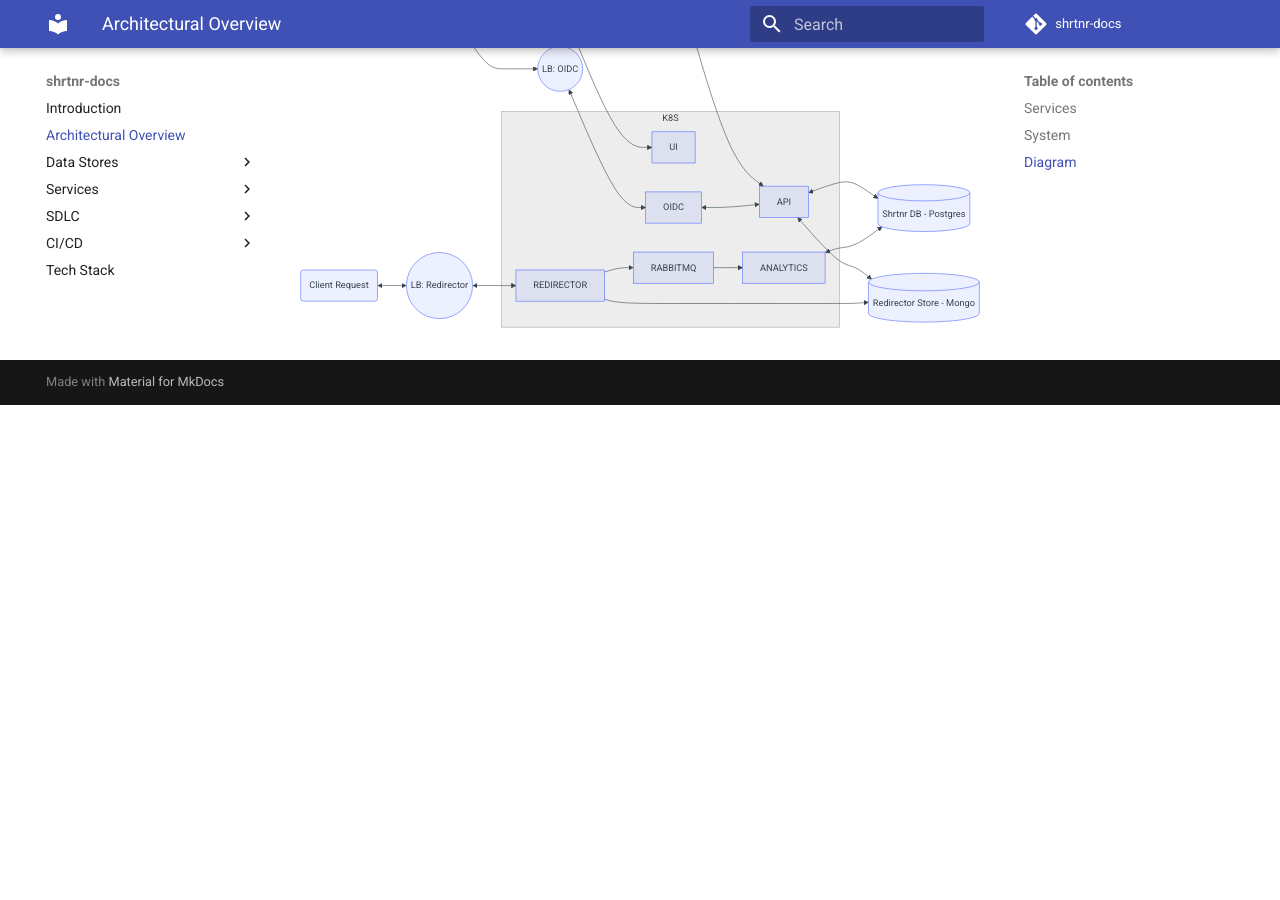
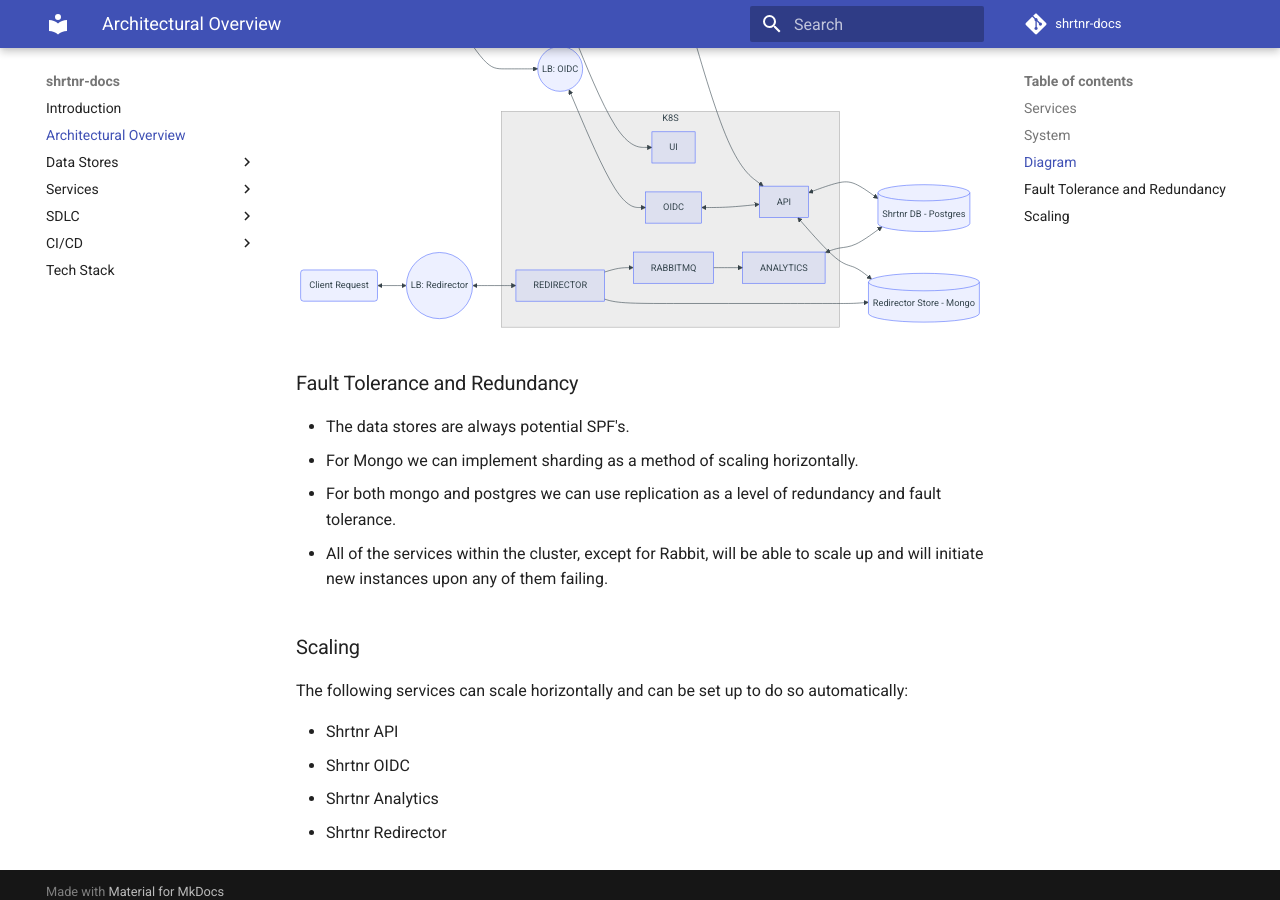
Before and after one commit to terrance00/shrtnr-docs, an MkDocs documentation site: the page built from docs_src/architectural-overview.md, in a window 1280 px wide and 900 px high, scrolled down 845 px. Built offline with MkDocs 1.6.1 and Material for MkDocs 9.7.7, drawn with Linux system fonts in a browser that asks for light colours; comment, search, counter and statistics services are not loaded; before the commit the page ends 1250 px from its top, so only the background shows below that.

Commit message:
Chore: Architectural overview changes

````diff
--- a/docs_src/architectural-overview.md
+++ b/docs_src/architectural-overview.md
@@ -43,3 +43,20 @@ flowchart LR
   ANALYTICS <--> DB_Postgres
 
 ```
+
+### Fault Tolerance and Redundancy
+
+ - The data stores are always potential SPF's.
+ - For Mongo we can implement sharding as a method of scaling horizontally.
+ - For both mongo and postgres we can use replication as a level of redundancy and fault tolerance.
+
+ - All of the services within the cluster, except for Rabbit, will be able to scale up and will initiate new instances upon any of them failing.
+
+### Scaling
+
+The following services can scale horizontally and can be set up to do so automatically:
+
+ - Shrtnr API
+ - Shrtnr OIDC
+ - Shrtnr Analytics
+ - Shrtnr Redirector
````
Also changed, not shown: docs/architectural-overview/index.html (+47 -0 lines), docs/search/search_index.json (+1 -1 lines), 1 other file.
